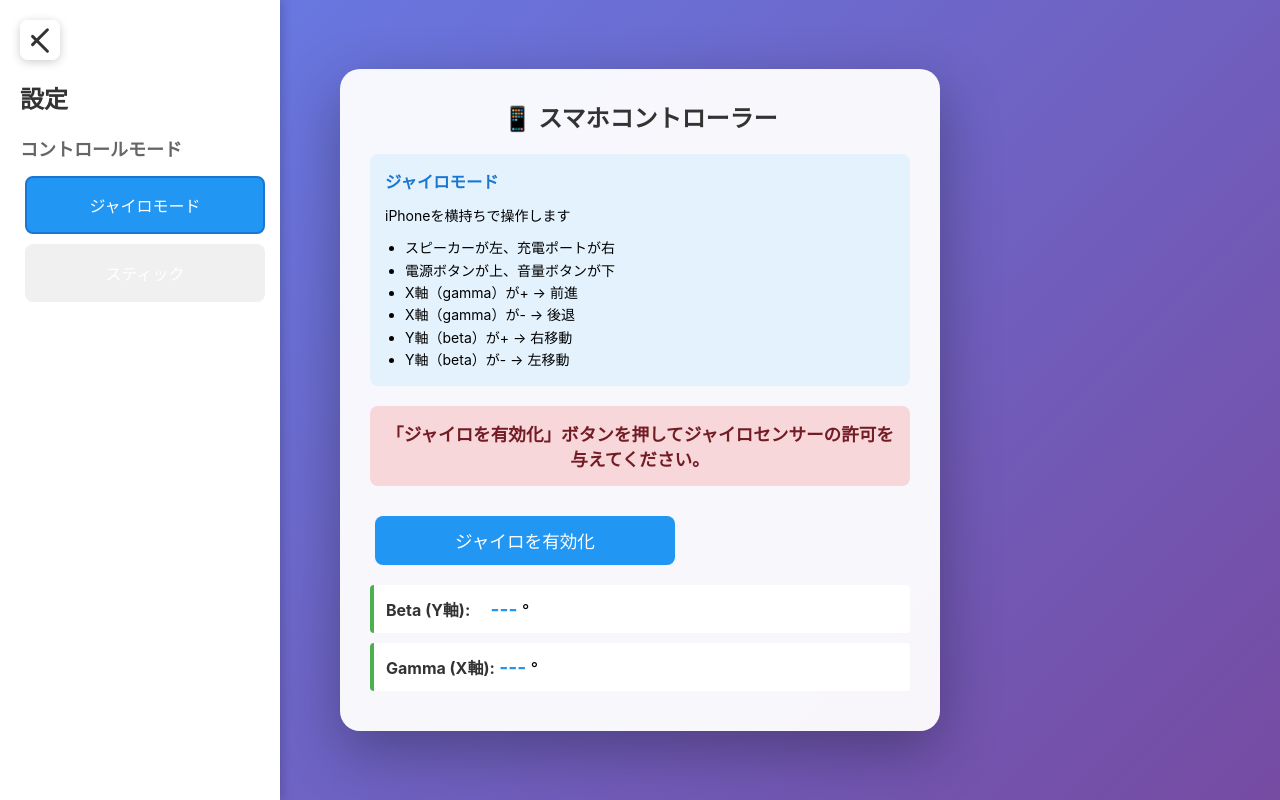
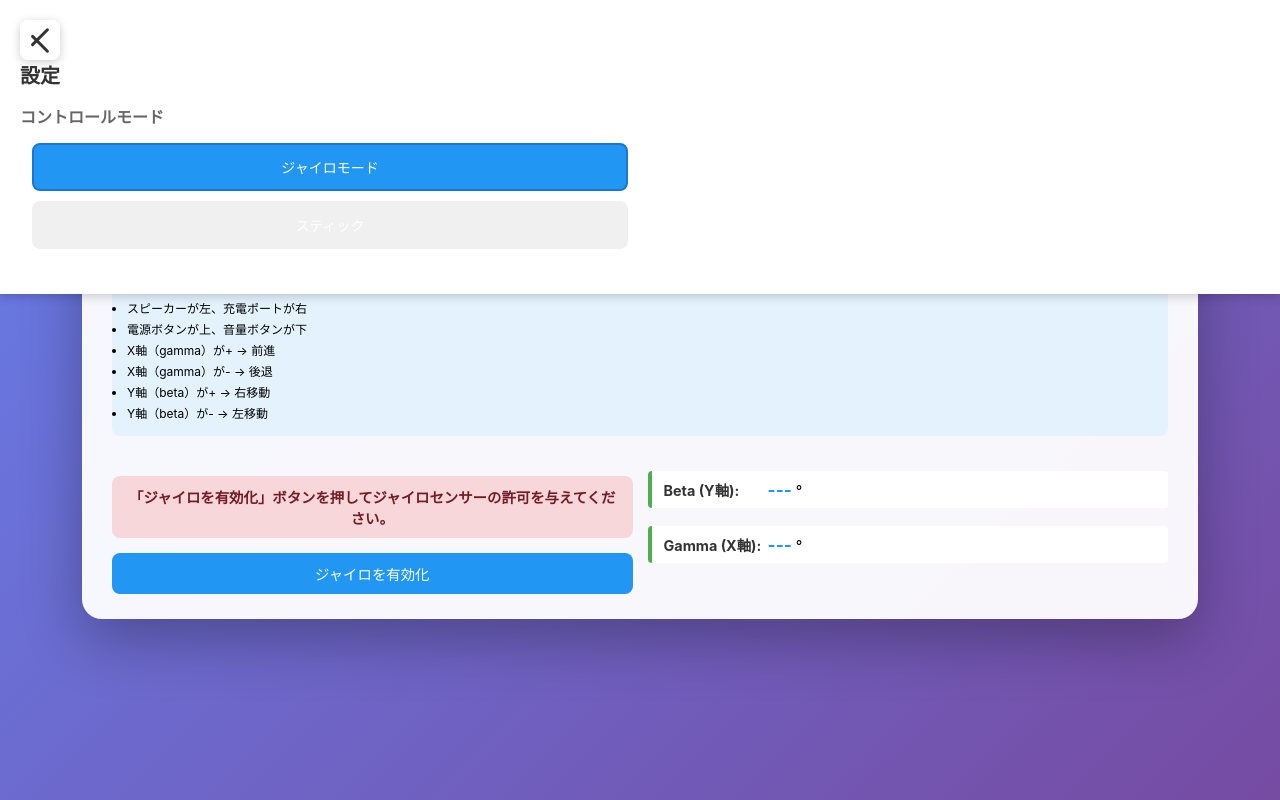
Before and after one commit to bukky2525/Gyro, a plain HTML site: page index.html in a window 1280 px wide. Both pictures are taken after a click on the element 40 px from the left and 40 px from the top of the page. Drawn offline with Linux system fonts and the light colour scheme.

Commit message:
Update index.html

```diff
--- a/index.html
+++ b/index.html
@@ -70,48 +70,49 @@
         /* サイドメニュー */
         .side-menu {
             position: fixed;
-            top: 0;
-            left: -300px;
-            width: 280px;
-            height: 100vh;
+            top: -100vh;
+            left: 0;
+            width: 100%;
+            height: auto;
+            max-height: 300px;
             background: white;
-            box-shadow: 2px 0 10px rgba(0, 0, 0, 0.2);
-            transition: left 0.3s;
+            box-shadow: 0 2px 10px rgba(0, 0, 0, 0.2);
+            transition: top 0.3s;
             z-index: 999;
-            padding: 80px 20px 20px;
+            padding: 60px 20px 20px;
             overflow-y: auto;
         }
 
         .side-menu.active {
-            left: 0;
+            top: 0;
         }
 
         .side-menu h2 {
-            margin-bottom: 20px;
+            margin-bottom: 15px;
             color: #333;
-            font-size: 24px;
+            font-size: 20px;
         }
 
         .mode-selector {
-            margin-bottom: 30px;
+            margin-bottom: 20px;
         }
 
         .mode-selector h3 {
-            margin-bottom: 15px;
+            margin-bottom: 10px;
             color: #666;
-            font-size: 18px;
+            font-size: 16px;
         }
 
         .mode-btn {
-            display: block;
-            width: 100%;
-            padding: 15px;
-            margin-bottom: 10px;
+            display: inline-block;
+            width: 48%;
+            padding: 12px;
+            margin: 5px 1%;
             background: #f0f0f0;
             border: 2px solid transparent;
             border-radius: 8px;
             cursor: pointer;
-            font-size: 16px;
+            font-size: 14px;
             transition: all 0.3s;
         }
 
@@ -134,7 +135,7 @@
             width: 100%;
             height: 100vh;
             display: flex;
-            flex-direction: column;
+            flex-direction: row;
             justify-content: center;
             align-items: center;
             padding: 20px;
@@ -143,23 +144,27 @@
         .container {
             background: rgba(255, 255, 255, 0.95);
             border-radius: 20px;
-            padding: 30px;
-            max-width: 600px;
+            padding: 20px 30px;
+            max-width: 90%;
             width: 100%;
+            max-height: 90vh;
             box-shadow: 0 20px 60px rgba(0, 0, 0, 0.3);
+            display: flex;
+            flex-direction: column;
+            overflow-y: auto;
         }
 
         h1 {
             color: #333;
-            margin-bottom: 20px;
+            margin-bottom: 10px;
             text-align: center;
-            font-size: 24px;
+            font-size: 18px;
         }
 
         .status {
-            font-size: 1.1em;
-            margin: 20px 0;
-            padding: 15px;
+            font-size: 0.9em;
+            margin: 10px 0;
+            padding: 10px;
             background-color: #f0f0f0;
             border-radius: 8px;
             text-align: center;
@@ -181,16 +186,13 @@
             display: none;
         }
 
-        #gyroMode.active {
-            display: block;
-        }
-
         .gyro-value {
-            margin: 10px 0;
-            padding: 12px;
+            margin: 5px 0;
+            padding: 8px 12px;
             background-color: white;
             border-left: 4px solid #4CAF50;
             border-radius: 4px;
+            font-size: 0.9em;
         }
 
         .gyro-label {
@@ -207,17 +209,16 @@
         }
 
         button {
-            font-size: 1.1em;
-            padding: 12px 25px;
+            font-size: 0.9em;
+            padding: 10px 20px;
             background-color: #2196F3;
             color: white;
             border: none;
             border-radius: 8px;
             cursor: pointer;
-            margin: 10px 5px;
+            margin: 5px 0;
             transition: background-color 0.3s;
             width: 100%;
-            max-width: 300px;
         }
 
         button:hover {
@@ -250,13 +251,13 @@
             display: flex;
             justify-content: center;
             align-items: center;
-            margin: 40px 0;
+            margin: 20px 0;
             position: relative;
         }
 
         .stick-base {
-            width: 200px;
-            height: 200px;
+            width: 150px;
+            height: 150px;
             border-radius: 50%;
             background: rgba(33, 150, 243, 0.2);
             border: 3px solid rgba(33, 150, 243, 0.5);
@@ -266,8 +267,8 @@
         }
 
         .stick-knob {
-            width: 70px;
-            height: 70px;
+            width: 50px;
+            height: 50px;
             border-radius: 50%;
             background: rgba(33, 150, 243, 0.9);
             border: 3px solid #1976D2;
@@ -287,16 +288,55 @@
 
         .instructions {
             background: #e3f2fd;
-            padding: 15px;
+            padding: 10px 15px;
             border-radius: 8px;
-            margin-bottom: 20px;
-            font-size: 14px;
-            line-height: 1.6;
+            margin-bottom: 15px;
+            font-size: 12px;
+            line-height: 1.5;
         }
 
         .instructions h3 {
-            margin-bottom: 10px;
+            margin-bottom: 8px;
             color: #1976d2;
+            font-size: 14px;
+        }
+
+        .instructions ul {
+            margin-top: 5px;
+        }
+
+        .instructions li {
+            margin: 3px 0;
+        }
+
+        /* ジャイロモードの横並びレイアウト */
+        #gyroMode.active {
+            display: flex;
+            flex-direction: column;
+            gap: 15px;
+        }
+
+        .gyro-controls {
+            display: flex;
+            flex-direction: row;
+            gap: 15px;
+            align-items: flex-start;
+        }
+
+        .gyro-controls-left {
+            flex: 1;
+            min-width: 0;
+        }
+
+        .gyro-controls-right {
+            flex: 1;
+            min-width: 0;
+        }
+
+        .gyro-data-container {
+            display: flex;
+            flex-direction: column;
+            gap: 8px;
         }
     </style>
 </head>
@@ -328,7 +368,7 @@
                 <div class="instructions">
                     <h3>ジャイロモード</h3>
                     <p>iPhoneを横持ちで操作します</p>
-                    <ul style="text-align: left; padding-left: 20px; margin-top: 10px;">
+                    <ul>
                         <li>スピーカーが左、充電ポートが右</li>
                         <li>電源ボタンが上、音量ボタンが下</li>
                         <li>X軸（gamma）が+ → 前進</li>
@@ -338,10 +378,13 @@
                     </ul>
                 </div>
 
+                <div class="gyro-controls">
+                    <div class="gyro-controls-left">
                         <p id="status" class="status disconnected">「ジャイロを有効化」ボタンを押してジャイロセンサーの許可を与えてください。</p>
                         <button id="enableGyroBtn">ジャイロを有効化</button>
-
-                <div id="data">
+                    </div>
+                    <div class="gyro-controls-right">
+                        <div id="data" class="gyro-data-container">
                             <div class="gyro-value">
                                 <span class="gyro-label">Beta (Y軸):</span>
                                 <span class="gyro-number" id="beta">---</span>
@@ -354,13 +397,15 @@
                             </div>
                         </div>
                     </div>
+                </div>
+            </div>
 
             <!-- スティックモード -->
             <div id="dpadMode">
                 <div class="instructions">
                     <h3>スティックモード</h3>
                     <p>スティックをドラッグして移動します</p>
-                    <ul style="text-align: left; padding-left: 20px; margin-top: 10px;">
+                    <ul>
                         <li>上にドラッグ → 前進</li>
                         <li>下にドラッグ → 後退</li>
                         <li>左にドラッグ → 左移動</li>
```
Lines whose indentation alone changed are shown as unchanged.
